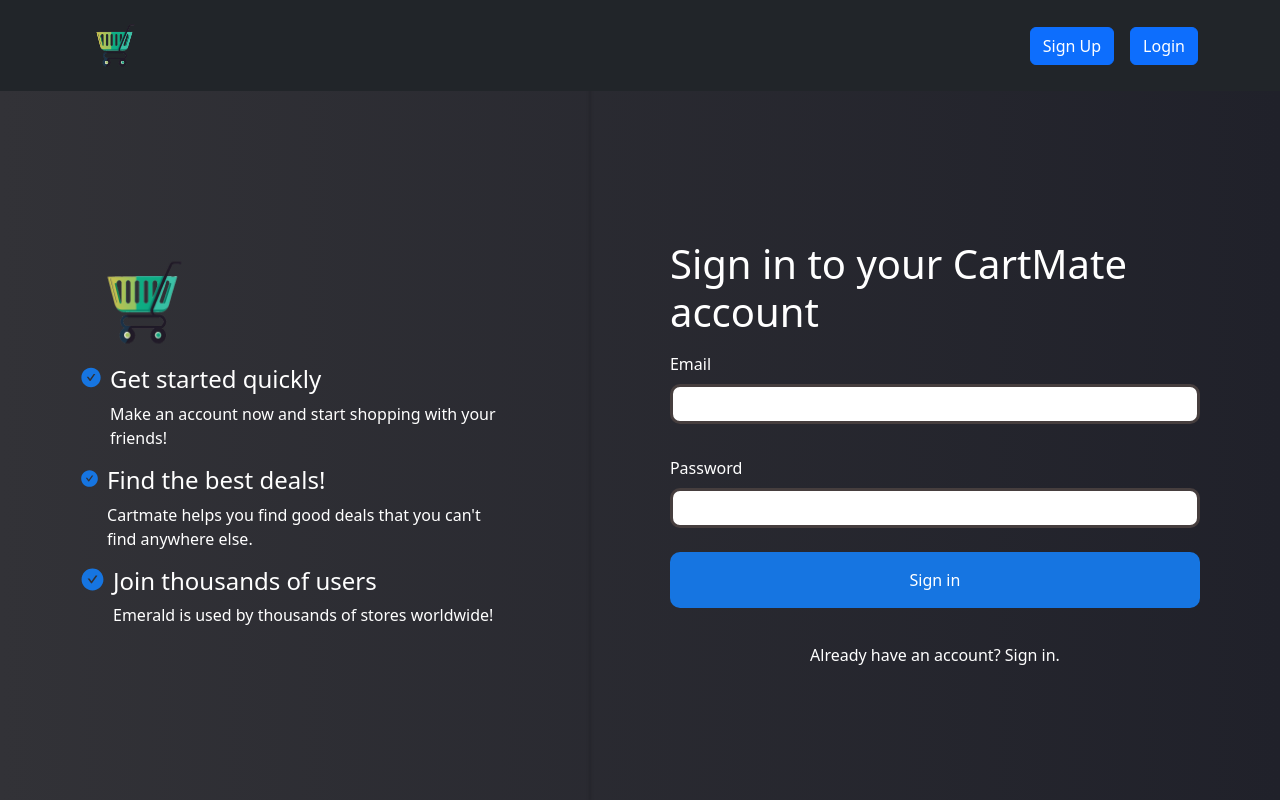
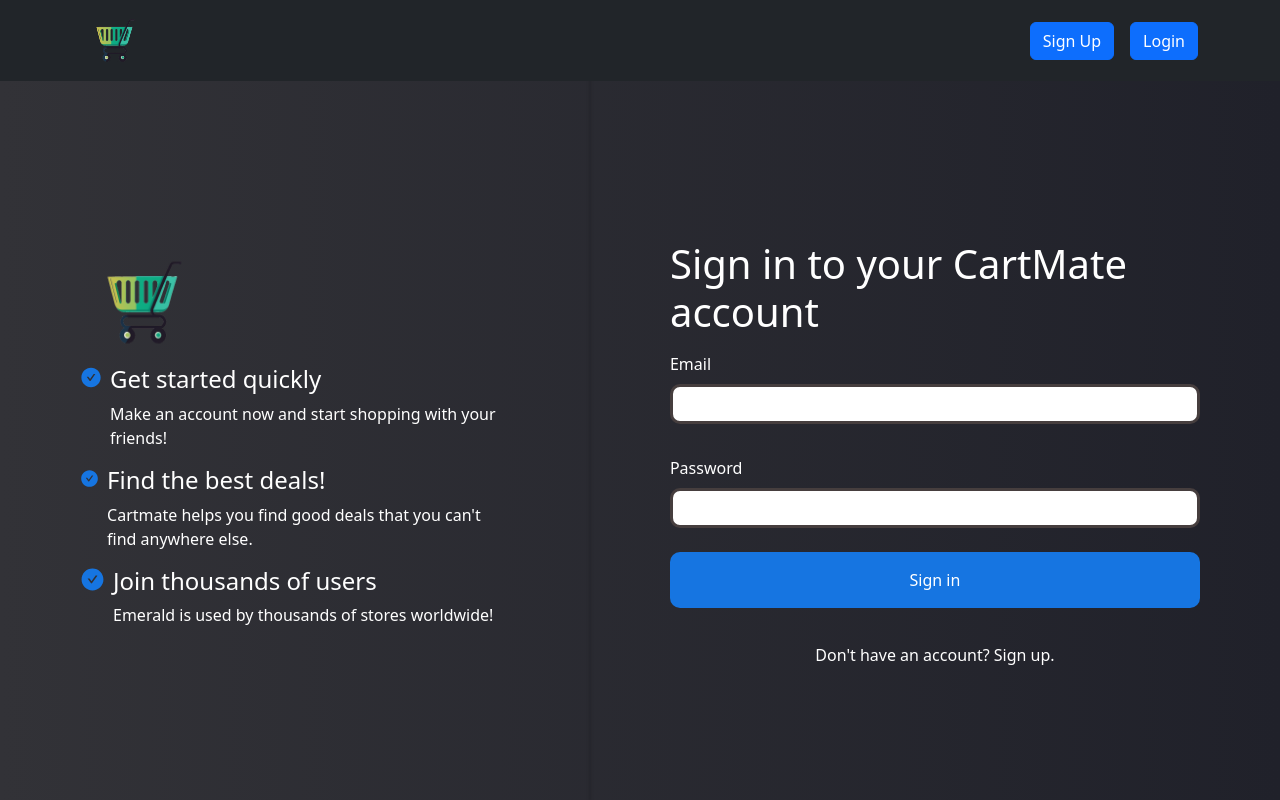
Before and after one commit to krishnacheemalapati/CartMate, a React (Create React App) app in the folder my-app/: page /login in a window 1280 px wide. Built offline with nearby package versions, Linux system fonts and the light colour scheme; no server answers.

Commit message:
Added dynamic routing

```diff
--- a/my-app/src/Components/Navbar.js
+++ b/my-app/src/Components/Navbar.js
@@ -3,6 +3,7 @@
 import CartMate from "../cartmate.png";
 import Button from "react-bootstrap/Button";
 import { UserAuth } from "../Context/AuthContext";
+import { Link } from "react-router-dom";
 
 function NavbarComp() {
   const { user, logout } = UserAuth();
@@ -14,23 +15,27 @@
   return (
     <Navbar bg="dark" variant="dark" className="vw-100 position-absolute">
       <Container>
-        <Navbar.Brand href={user ? "/dashboard" : "/"}>
-          <img alt="" src={CartMate} width="65" height="65" />
-        </Navbar.Brand>
+        <Link to={user ? "/dashboard" : "/"}>
+          <Navbar.Brand>
+            <img alt="" src={CartMate} width="65" height="65" />
+          </Navbar.Brand>
+        </Link>
         {user && (
           <div>
-            <Button href="/dashboard" className="mx-3">
-              Dashboard
-            </Button>
+            <Link to="/dashboard">
+              <Button className="mx-3">Dashboard</Button>
+            </Link>
             <Button onClick={handleClick}>Logout</Button>
           </div>
         )}
         {!user && (
           <div>
-            <Button href="/register" className="mx-3">
-              Sign Up
-            </Button>
-            <Button href="/login">Login</Button>
+            <Link to="/register">
+              <Button className="mx-3">Sign Up</Button>
+            </Link>
+            <Link to="/login">
+              <Button>Login</Button>
+            </Link>
           </div>
         )}
       </Container>
--- a/my-app/src/Pages/Dashboard.js
+++ b/my-app/src/Pages/Dashboard.js
@@ -1,5 +1,6 @@
 import React from "react";
 import { UserAuth } from "../Context/AuthContext";
+import Button from "react-bootstrap/Button";
 
 function Dashboard() {
   const { user, logout } = UserAuth();
@@ -9,8 +10,8 @@
 
   return (
     <div className="vh-100 d-flex align-items-center justify-content-center">
-      <h1>{user.email}</h1>
-      <button onClick={handleClick}>Logout</button>
+      <h1 className="text-white">{user.email}</h1>
+      <Button onClick={handleClick}>Logout</Button>
     </div>
   );
 }
--- a/my-app/src/Pages/Home.js
+++ b/my-app/src/Pages/Home.js
@@ -1,6 +1,6 @@
 import React from "react";
 import { UserAuth } from "../Context/AuthContext";
-import { Navigate } from "react-router-dom";
+import { Link, Navigate } from "react-router-dom";
 
 function Home() {
   const { user } = UserAuth();
@@ -20,11 +20,11 @@
           Shop together, save together with a shared shopping cart app that
           makes group purchasing simple and efficient.
         </p>
-        <a href="/register">
+        <Link to="/register">
           <button className="w-100 btn btn-primary">
             Sign up now for free
           </button>
-        </a>
+        </Link>
       </div>
 
       <div
--- a/my-app/src/Pages/JoinCart.js
+++ b/my-app/src/Pages/JoinCart.js
@@ -1,21 +1,23 @@
-import React from "react";
+import React, { useState } from "react";
 import { useParams } from "react-router-dom";
 import { UserAuth } from "../Context/AuthContext";
-import { Button } from "bootstrap";
+import Button from "react-bootstrap/Button";
 import { Link } from "react-router-dom";
 
 function JoinCart() {
   const { user } = UserAuth();
   const { id } = useParams(); // id is the cart id
+  const [joined, setJoined] = useState(false);
 
   const addUser = () => {
     // TODO: append current user ID to user list of cart
+    setJoined(true);
   };
 
   if (!user) {
     return (
-      <div className="vh-100 d-flex align-items-center justify-content-center">
-        <h1>Please login</h1>
+      <div className="vh-100 d-flex flex-column align-items-center justify-content-center">
+        <h1 className="text-white">Please login</h1>
         <Link to="/login">
           <Button>Login</Button>
         </Link>
@@ -24,9 +26,13 @@
   }
 
   return (
-    <div className="vh-100 d-flex align-items-center justify-content-center">
-      <h1>Join cart #{id}</h1>
-      <Button onClick={addUser}>Join</Button>
+    <div className="vh-100 d-flex flex-column align-items-center justify-content-center">
+      <h1 className="text-white">Join cart #{id}</h1>
+      {!joined ? (
+        <Button onClick={addUser}>Join</Button>
+      ) : (
+        <p className="text-white">Joined...</p>
+      )}
     </div>
   );
 }
--- a/my-app/src/Pages/Login.js
+++ b/my-app/src/Pages/Login.js
@@ -69,9 +69,12 @@
           <button className="sign-up">Sign in</button>
         </form>
         <p className="already-have" style={{ color: "white" }}>
-          Already have an account?{" "}
-          <Link style={{ color: "white", textDecoration: "none" }} to="/">
-            Sign in.
+          Don't have an account?{" "}
+          <Link
+            style={{ color: "white", textDecoration: "none" }}
+            to="/register"
+          >
+            Sign up.
           </Link>
         </p>
       </div>
--- a/my-app/src/Pages/Signup.js
+++ b/my-app/src/Pages/Signup.js
@@ -80,7 +80,7 @@
         </form>
         <p className="already-have" style={{ color: "white" }}>
           Already have an account?{" "}
-          <Link style={{ color: "white", textDecoration: "none" }} to="/">
+          <Link style={{ color: "white", textDecoration: "none" }} to="/login">
             Sign in.
           </Link>
         </p>
```
